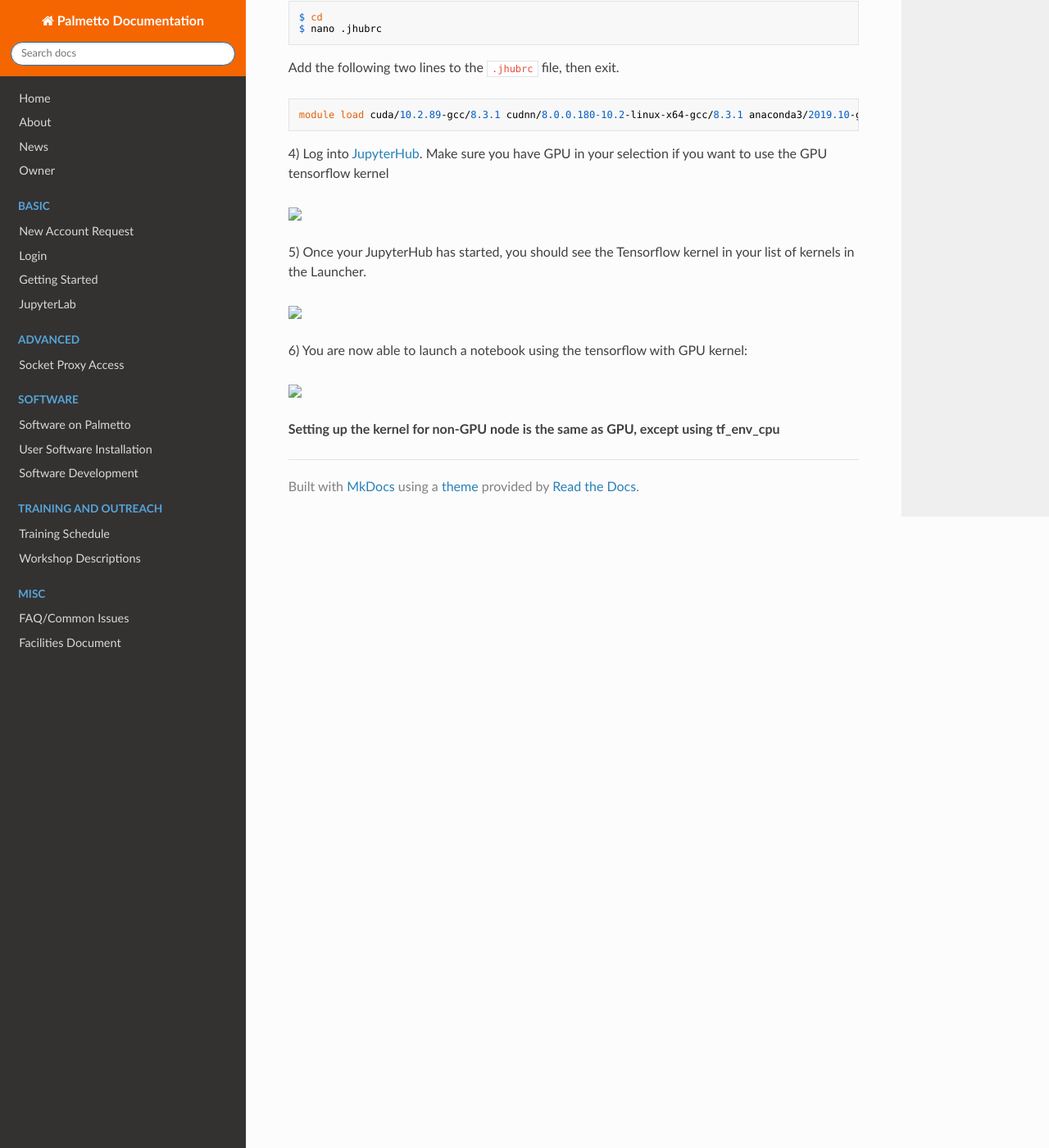
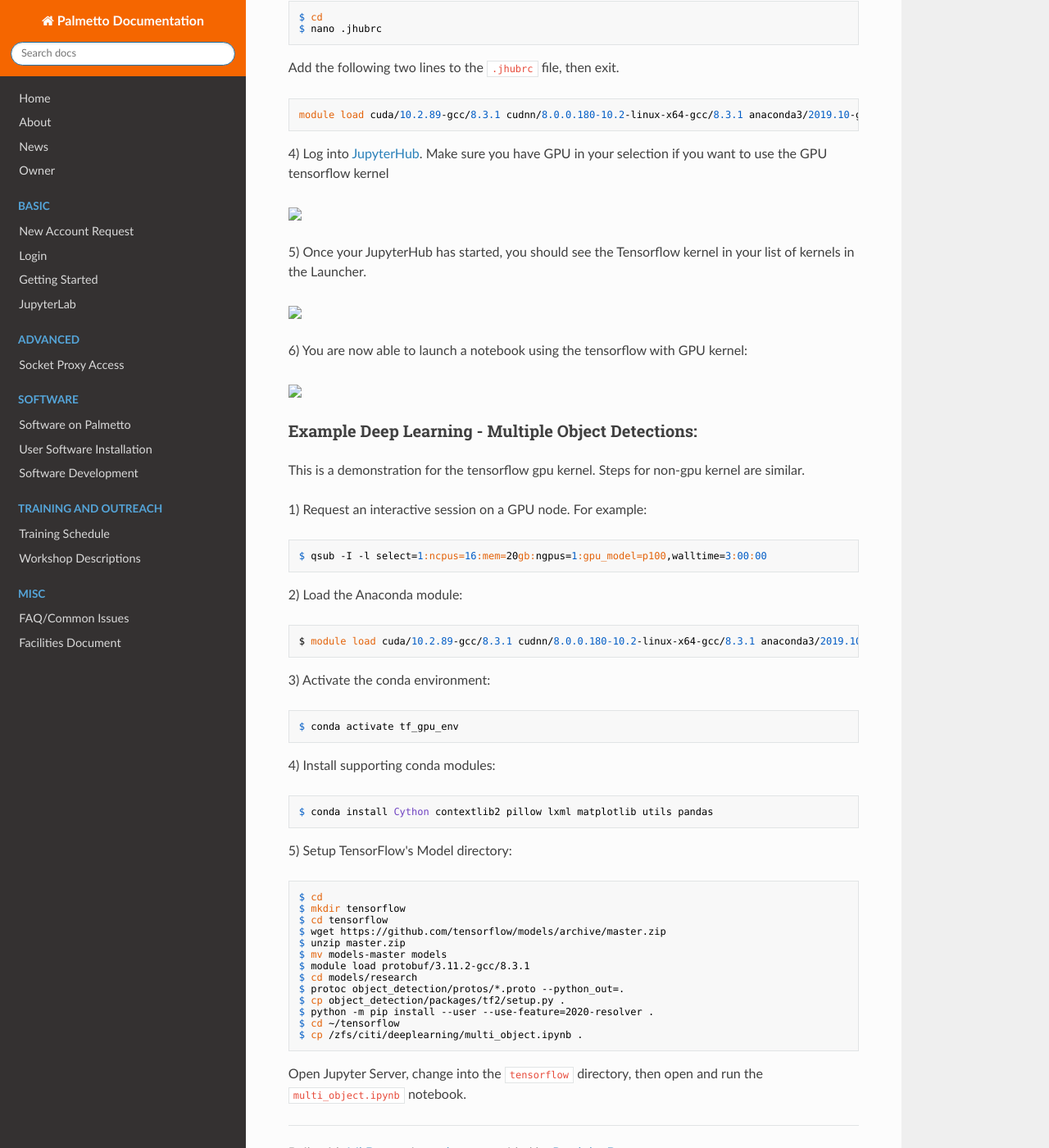
Before and after one commit to clemsonciti/palmetto-documentation, an MkDocs documentation site: the page built from docs/software/packages/tensorflow.md, in a window 1280 px wide and 1400 px high, scrolled down 2696 px. Shown: the whole window at 82% size. Built offline with MkDocs 1.6.1, drawn with Linux system fonts in a browser that asks for light colours; nearby versions of some CDN libraries; some of the changed text lies outside the part shown.

Commit message:
deep learning

```diff
--- a/docs/software/packages/tensorflow.md
+++ b/docs/software/packages/tensorflow.md
@@ -75,13 +75,13 @@ $ module load cuda/10.2.89-gcc/8.3.1 cudnn/8.0.0.180-10.2-linux-x64-gcc/8.3.1 an
 3) Create a conda environment called `tf_env_cpu`:
 
 ~~~
-$ conda create -n tf_env_cpu
+$ conda create -n tf_cpu_env
 ~~~
 
 4) Activate the conda environment:
 
 ~~~
-$ conda activate tf_env_cpu
+$ conda activate tf_cpu_env
 ~~~
 
 5) Install Tensorflow from the `anaconda` channel:
@@ -129,7 +129,7 @@ $ python -m ipykernel install --user --name tf_gpu_env --display-name Tensorflow
 For Tensorflow without GPU support, do:
 
 ~~~
-$ python -m ipykernel install --user --name tf_env_cpu --display-name Tensorflow
+$ python -m ipykernel install --user --name tf_cpu_env --display-name Tensorflow
 ~~~
 
 3) Create/edit the file `.jhubrc` in your home directory:
@@ -159,4 +159,51 @@ in the Launcher.
 
 <img src="../../images/software/packages/tensorflow_03.png" style="width:600px">
 
-**Setting up the kernel for non-GPU node is the same as GPU, except using tf_env_cpu**
+
+### Example Deep Learning - Multiple Object Detections:
+
+This is a demonstration for the tensorflow gpu kernel. Steps for
+non-gpu kernel are similar.
+
+1) Request an interactive session on a GPU node. For example:
+~~~
+$ qsub -I -l select=1:ncpus=16:mem=20gb:ngpus=1:gpu_model=p100,walltime=3:00:00
+~~~
+
+2) Load the Anaconda module:
+~~~
+$ module load cuda/10.2.89-gcc/8.3.1 cudnn/8.0.0.180-10.2-linux-x64-gcc/8.3.1 anaconda3/2019.10-gcc/8.3.1
+~~~
+
+3) Activate the conda environment:
+~~~
+$ conda activate tf_gpu_env
+~~~
+
+4) Install supporting conda modules:
+
+~~~
+$ conda install Cython contextlib2 pillow lxml matplotlib utils pandas
+~~~
+
+
+5) Setup TensorFlow's Model directory:
+
+~~~
+$ cd
+$ mkdir tensorflow
+$ cd tensorflow
+$ wget https://github.com/tensorflow/models/archive/master.zip
+$ unzip master.zip
+$ mv models-master models
+$ module load protobuf/3.11.2-gcc/8.3.1
+$ cd models/research
+$ protoc object_detection/protos/*.proto --python_out=.
+$ cp object_detection/packages/tf2/setup.py .
+$ python -m pip install --user --use-feature=2020-resolver .
+$ cd ~/tensorflow
+$ cp /zfs/citi/deeplearning/multi_object.ipynb .
+~~~
+
+Open Jupyter Server, change into the `tensorflow` directory, then open and run
+the `multi_object.ipynb` notebook.
```
